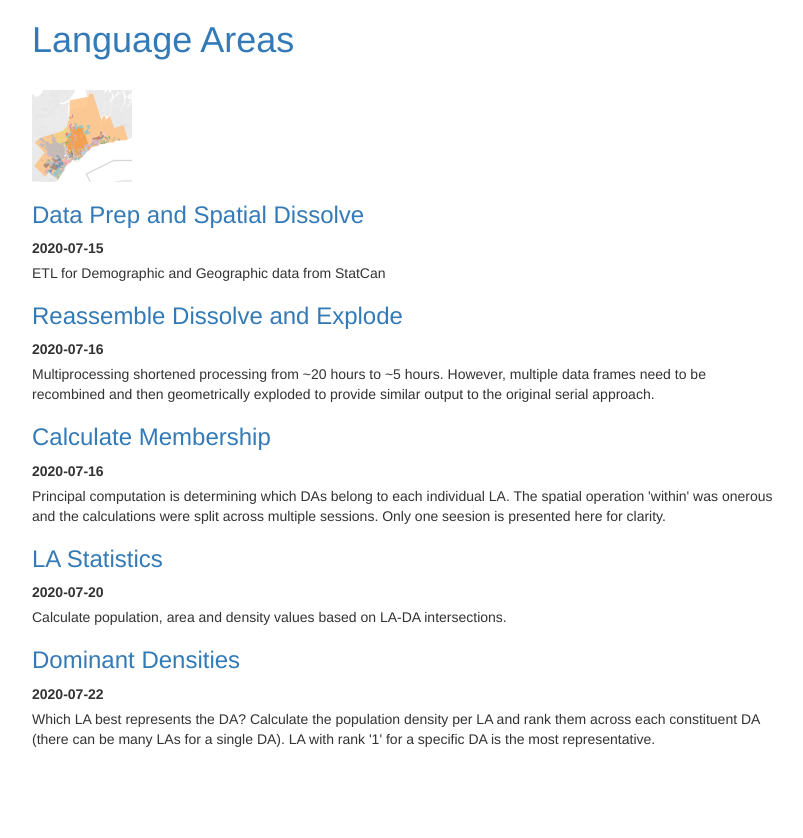
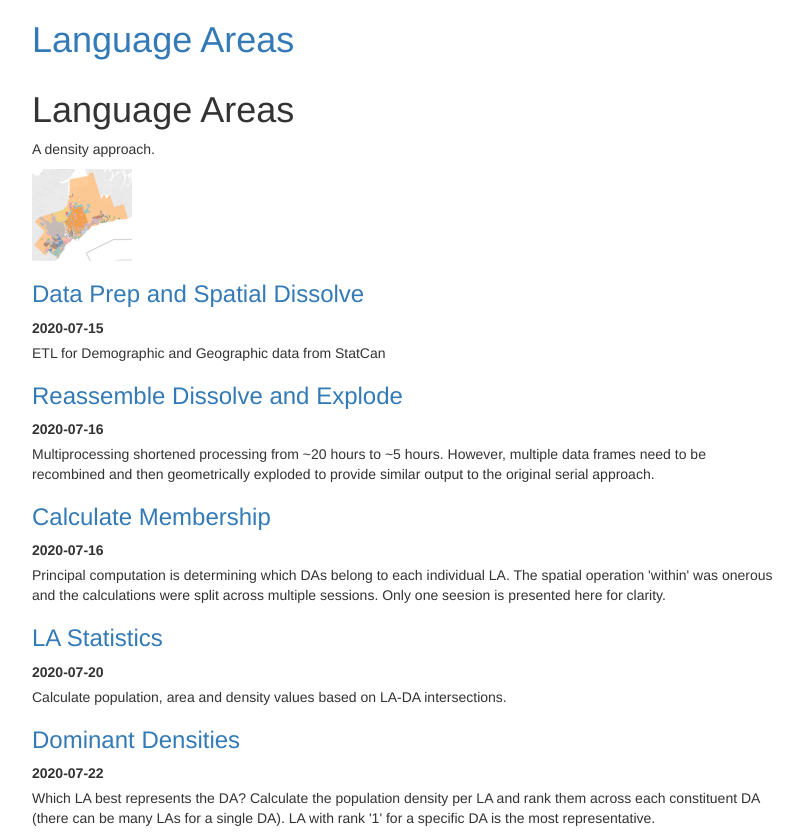
Before and after one commit to iamosley/la, a plain HTML site: page index.html in a window 1280 px wide. Shown: the whole page, without its empty margins (38-841 px from the left). Before the commit the page ends 800 px from the top, so only its background shows below. Drawn offline with nearby package versions, Linux system fonts and the light colour scheme.

Commit message:
Update index.html

```diff
--- a/index.html
+++ b/index.html
@@ -18,8 +18,8 @@
  <div class="container">
 <div class="row">
  <div class="col-md-8">
-  <h1> </h1>
-  <p> </p>
+  <h1>Language Areas</h1>
+  <p>A density approach.</p>
   <img alt="Toronto Language Areas" src="./img/TorontoLAtiny.png">
 
   <!-- Simply set the `src` attribute to your MD file and win -->
```
